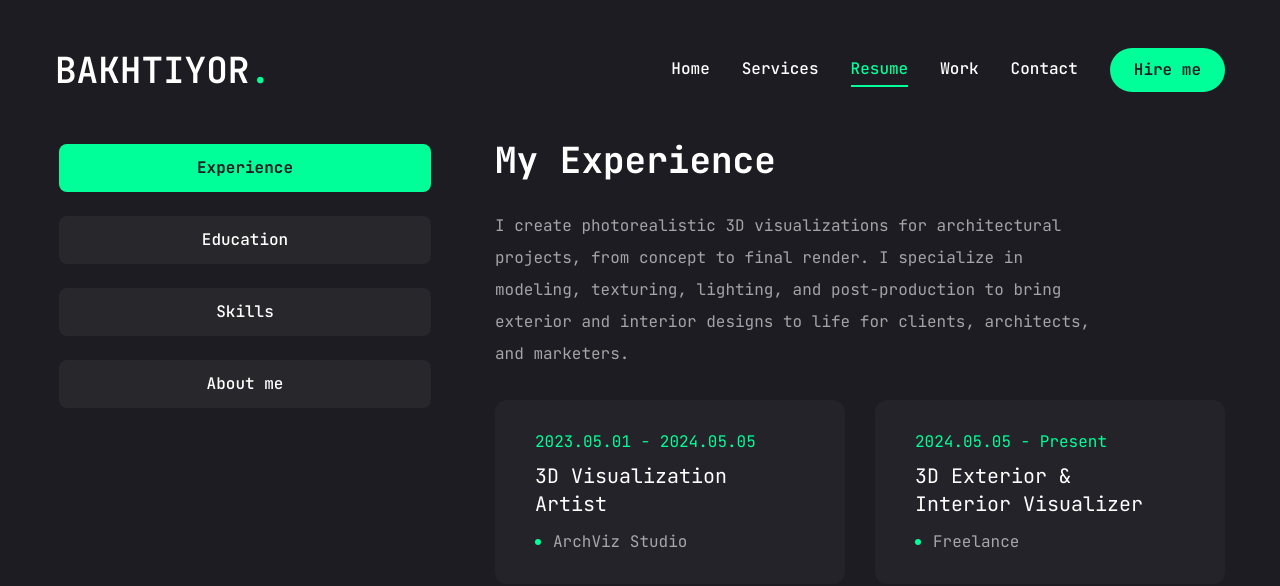
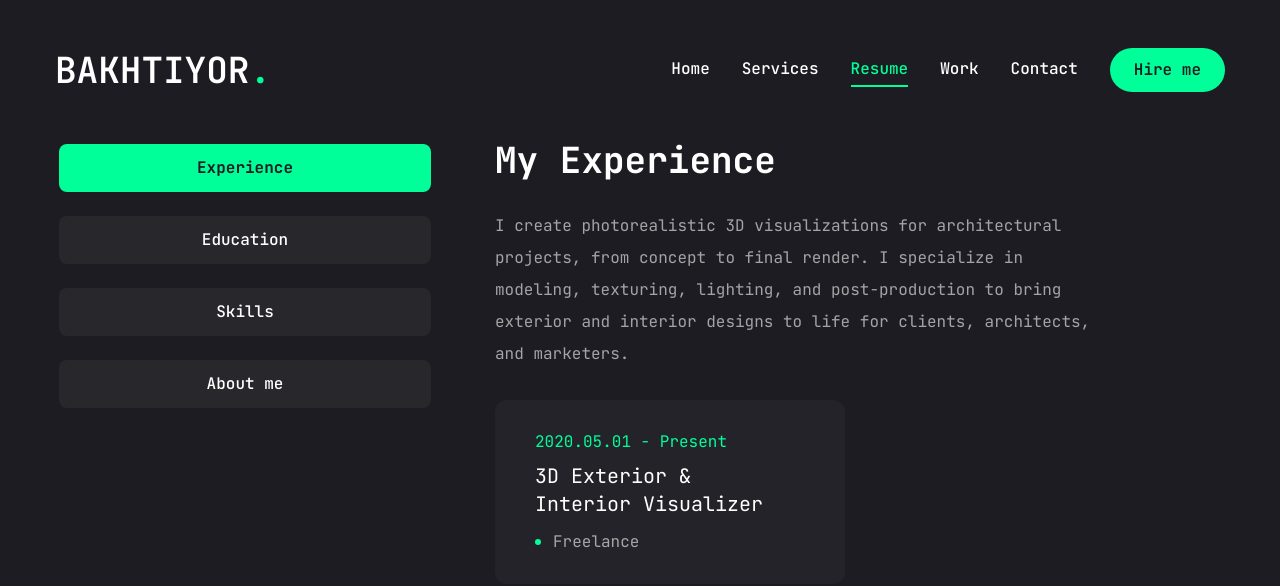
Before and after one commit to ogabek542/baxa_portfolio, a Next.js app: page /resume in a window 1280 px wide. Shown: the top 586 px of the page. Built offline with nearby package versions, Linux system fonts and the light colour scheme.

Commit message:
added Resume section and new pdf file

```diff
--- a/app/page.jsx
+++ b/app/page.jsx
@@ -9,7 +9,9 @@ import Stats from "../components/Stats";
 const Home = () => {
   const handleDownloadPDF = async () => {
     try {
-      const response = await fetch("/assets/pdf/BaxtiyorResume.pdf");
+      const response = await fetch(
+        "/assets/pdf/BaxtiyorUsmonov-compressed.pdf"
+      );
 
       if (!response.ok) {
         throw new Error("PDF file not found");
--- a/app/resume/page.jsx
+++ b/app/resume/page.jsx
@@ -19,39 +19,29 @@ const experince = {
     "I create photorealistic 3D visualizations for architectural projects, from concept to final render. I specialize in modeling, texturing, lighting, and post-production to bring exterior and interior designs to life for clients, architects, and marketers.",
   items: [
     {
-      company: "ArchViz Studio",
-      position: "3D Visualization Artist",
-      duration: "2023.05.01 - 2024.05.05",
-    },
-    {
       company: "Freelance",
       position: "3D Exterior & Interior Visualizer",
-      duration: "2024.05.05 - Present",
+      duration: "2020.05.01 - Present",
     },
   ],
 };
 
 // education data
-const education = {
-  icon: "",
+export const education = {
+  icon: "graduation-cap",
   title: "My Education",
   description:
-    "Formal training in design principles combined with specialized courses in 3D modeling, architectural visualization, and real-time rendering techniques. Continuously learning new tools and workflows to enhance visual quality and efficiency.",
+    "Specialized training in 3D visualization (interior & exterior) with Autodesk-certified coursework. Continuously improving skills in 3Ds Max, Corona Renderer, Photoshop, After Effects, and Marvelous Designer.",
   items: [
     {
-      institution: "Bukhara Institute of Engineering Technology",
-      degree: "Engineer-Programmer",
-      duration: "2016 - 2020",
+      institution: "3D Club,Ekaterinburg, Russia",
+      degree: "3D Visualizer — Interior & Exterior",
+      duration: "24.06.2023", // add year if you want (e.g., "2022")
     },
     {
-      institution: "CG Architect Masterclass",
-      degree: "Advanced Architectural Visualization",
-      duration: "2022",
-    },
-    {
-      institution: "Udemy / Skillshare",
-      degree: "Blender & 3ds Max Mastery",
-      duration: "2021 - 2022",
+      institution: "3D Club,Ekaterinburg, Russia",
+      degree: "Certified Specialist (Visualization)",
+      duration: "24.06.2023", // add year if you want
     },
   ],
 };
--- a/components/Photo.jsx
+++ b/components/Photo.jsx
@@ -24,7 +24,7 @@ const Photo = () => {
         >
           {/* image of portfolio owner  */}
           <Image
-            src="/assets/nextPortfolio.png"
+            src="/assets/baxaNew.png"
             priority
             quality={100}
             fill
```
Also changed, not shown: 1 other file (tests, documents, lock files or other folders).
